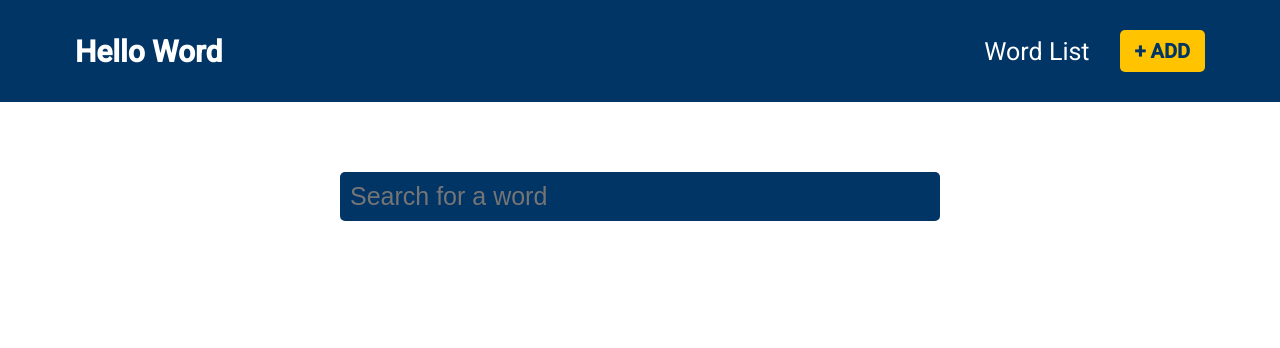
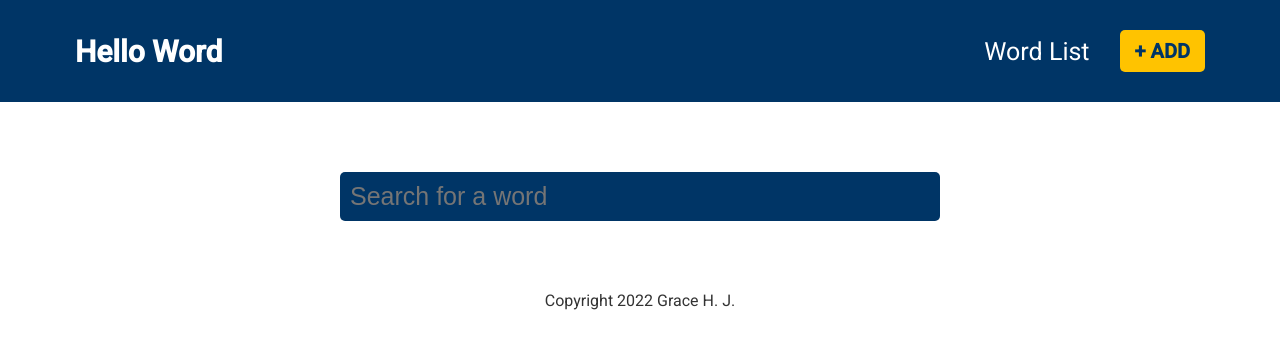
Before and after one commit to JeongHaeun3263/hello-word, a React (Create React App) app: page /add in a window 1280 px wide. Shown: the top 348 px of the page. Built offline with nearby package versions, Linux system fonts and the light colour scheme.

Commit message:
Add Footer

```diff
--- a/src/App.css
+++ b/src/App.css
@@ -19,6 +19,7 @@
 
 body {
 	font-family: 'Roboto', sans-serif;
+	color: #333;
 	padding: 0;
 	margin: 0;
 	box-sizing: border-box;
@@ -238,3 +239,9 @@ header .nav-links li:last-child {
 	font-size: var(--text-size-l);
 	text-align: center;
 }
+
+/* Footer */
+footer {
+	text-align: center;
+	font-size: var(--text-size-xs);
+}
--- a/src/App.js
+++ b/src/App.js
@@ -5,6 +5,7 @@ import Header from './components/Header';
 import Test from './components/Test';
 import WordList from './components/WordList';
 import './App.css';
+import Footer from './components/Footer';
 
 function App() {
 	return (
@@ -16,6 +17,7 @@ function App() {
 					<Route path='/test' element={<Test />} />
 					<Route path='/add' element={<Add />} />
 				</Routes>
+				<Footer />
 			</Router>
 		</GlobalContextProvider>
 	);
--- /dev/null
+++ b/src/components/Footer.js
@@ -0,0 +1,7 @@
+import React from 'react';
+
+const Footer = () => {
+	return <footer>Copyright {new Date().getFullYear()} Grace H. J.</footer>;
+};
+
+export default Footer;
--- a/src/components/WordCard.js
+++ b/src/components/WordCard.js
@@ -23,8 +23,8 @@ const WordCard = ({ word }) => {
 			<details className='definitions'>
 				<summary>click to see definitions</summary>
 				<ul>
-					{definitions[0].map((definition) => (
-						<li>{definition.definition}</li>
+					{definitions[0].map((definition, i) => (
+						<li key={i}>{definition.definition}</li>
 					))}
 				</ul>
 			</details>
```
Also changed, not shown: 1 other file (tests, documents, lock files or other folders). Lines whose indentation alone changed are shown as unchanged.
